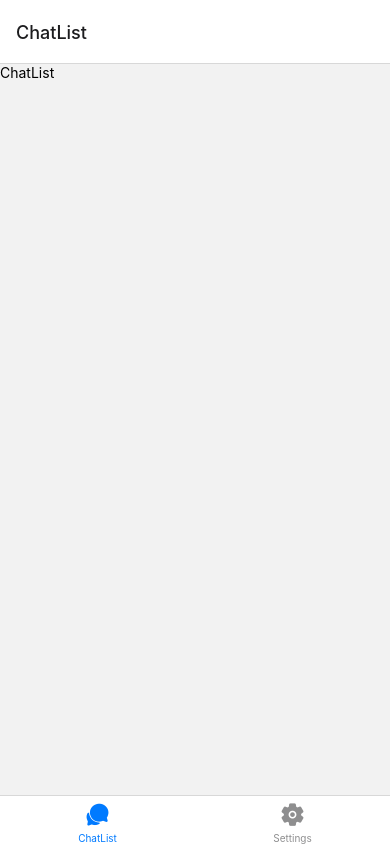
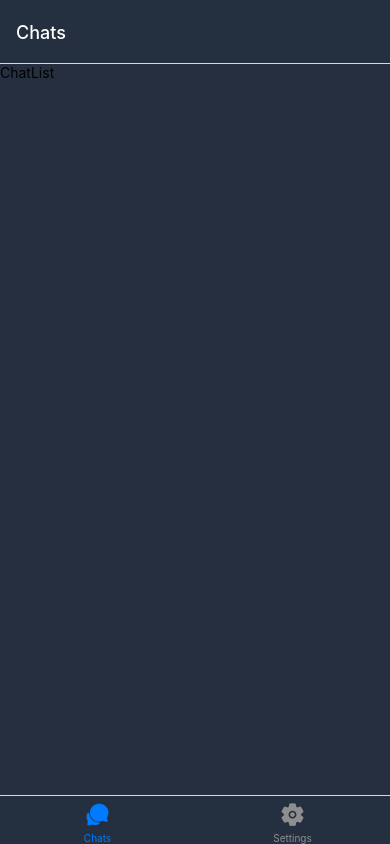
Before and after one commit to ACECLEZ/privatePWC, a React Native app: screen / in a window 390 px wide. Built offline with nearby package versions, Linux system fonts and the light colour scheme.

Commit message:
appearence

```diff
--- a/App.js
+++ b/App.js
@@ -1,19 +1,40 @@
 import React from 'react';
-import {NavigationContainer} from "@react-navigation/native";
+import {NavigationContainer, DefaultTheme} from "@react-navigation/native";
 import {createNativeStackNavigator} from "@react-navigation/native-stack";
 import {createBottomTabNavigator} from "@react-navigation/bottom-tabs";
 import {Ionicons} from "@expo/vector-icons";
+import {StatusBar} from "expo-status-bar";
 import ChatList from "./screens/ChatList";
 import Settings from "./screens/Settings";
 import SignIn from "./screens/SignIn";
 import SignUp from "./screens/SignUp";
 import Chat from "./screens/Chat";
+import {SafeAreaView} from "react-native";
+import {colors} from "./config/constants";
 
 const Stack = createNativeStackNavigator();
 const Tabs = createBottomTabNavigator();
 
+const defaultTheme = {
+    ...DefaultTheme,
+    colors: {
+        ...DefaultTheme.colors,
+        background: colors.primaryColor,
+    },
+};
+
 const TabsNavigator = () => (
     <Tabs.Navigator screenOptions={({route}) => ({
+        tabBarStyle: {
+            backgroundColor: colors.primaryColorAlt,
+        },
+        headerStyle: {
+            backgroundColor: colors.primaryColorAlt,
+        },
+        headerTitleStyle: {
+            color: 'white',
+        },
+        headerTintColor: 'black',
         tabBarIcon: ({focused, color, size}) => {
             return (
                 <Ionicons name={route.name === 'ChatList' ? 'chatbubbles' : 'settings'}
@@ -21,14 +42,16 @@ const TabsNavigator = () => (
             )
         }
     })}>
-        <Tabs.Screen name="ChatList" component={ChatList}/>
+        <Tabs.Screen name="ChatList" component={ChatList} options={{title: "Chats"}}/>
         <Tabs.Screen name="Settings" component={Settings}/>
     </Tabs.Navigator>
 )
 
 const App = () => {
     return (
-        <NavigationContainer>
+        <SafeAreaView style={{flex: 1, backgroundColor: colors.primaryColor}}>
+            <StatusBar style="light"/>
+                <NavigationContainer theme={defaultTheme}>
                     <Stack.Navigator>
                         <Stack.Screen name="Main" component={TabsNavigator} options={{headerShown: false}}/>
                         <Stack.Screen name="SignIn" component={SignIn} options={{headerShown: false}}/>
@@ -36,6 +59,7 @@ const App = () => {
                         <Stack.Screen name="Chat" component={Chat} options={{headerShown: false}}/>
                     </Stack.Navigator>
                 </NavigationContainer>
+        </SafeAreaView>
     )
 }
 
--- /dev/null
+++ b/config/constants.js
@@ -0,0 +1,7 @@
+export const colors = {
+    "primaryColor": "rgb(37, 47, 63)",
+    "secondaryColor": "rgb(27, 33, 44)",
+    "primaryColorAlt": "rgb(36, 48, 63)",
+    "secondaryColorAlt": "rgb(72, 105, 147)",
+    "thirdColor": "rgb(85, 164, 248)"
+}
```
Lines whose indentation alone changed are shown as unchanged.
